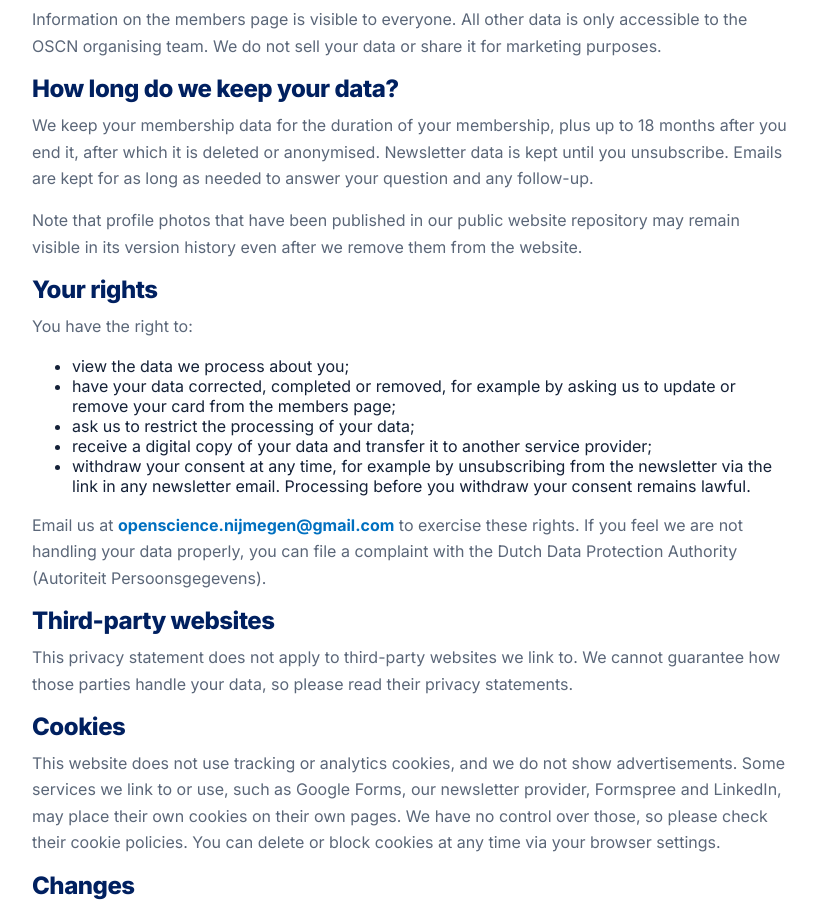
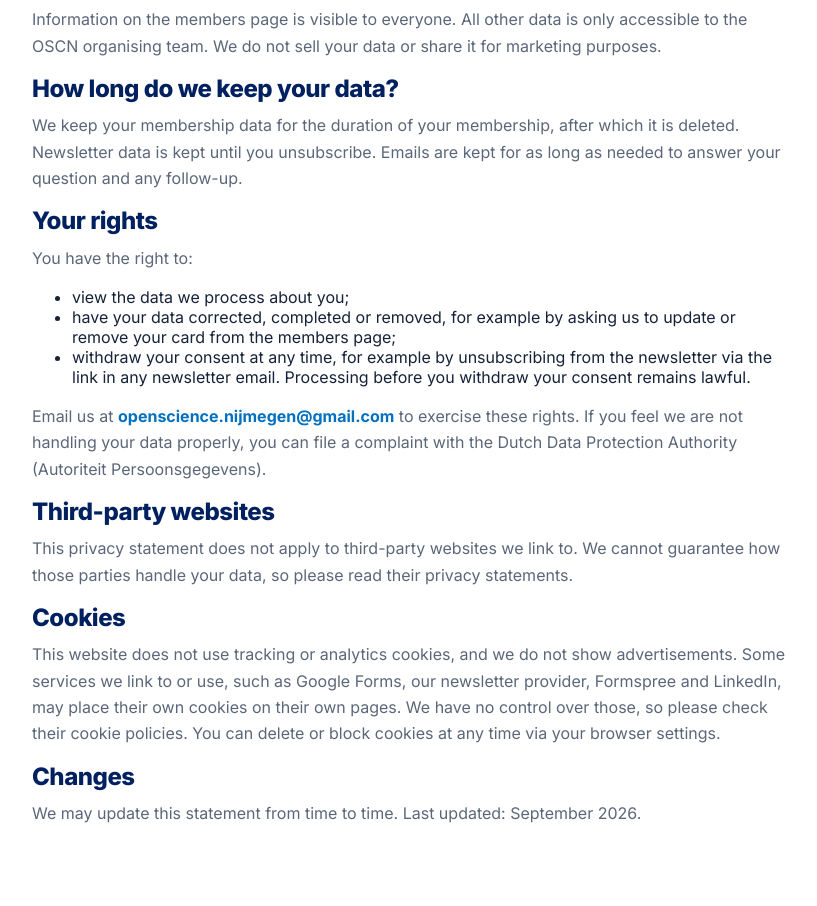
Before and after one commit to liekec/OSCN-2, a plain HTML site: page pages/privacy.html in a window 1280 px wide. Shown: the part 1331-2237 px from the top of the page, without its empty margins (56-873 px from the left). Drawn offline with Linux system fonts and the light colour scheme.

Commit message:
Update privacy.html

```diff
--- a/pages/privacy.html
+++ b/pages/privacy.html
@@ -76,16 +76,13 @@
       <p>Information on the members page is visible to everyone. All other data is only accessible to the OSCN organising team. We do not sell your data or share it for marketing purposes.</p>
 
       <h2>How long do we keep your data?</h2>
-      <p>We keep your membership data for the duration of your membership, plus up to 18 months after you end it, after which it is deleted or anonymised. Newsletter data is kept until you unsubscribe. Emails are kept for as long as needed to answer your question and any follow-up.</p>
-      <p>Note that profile photos that have been published in our public website repository may remain visible in its version history even after we remove them from the website.</p>
+      <p>We keep your membership data for the duration of your membership, after which it is deleted. Newsletter data is kept until you unsubscribe. Emails are kept for as long as needed to answer your question and any follow-up.</p>
 
       <h2>Your rights</h2>
       <p>You have the right to:</p>
       <ul>
         <li>view the data we process about you;</li>
         <li>have your data corrected, completed or removed, for example by asking us to update or remove your card from the members page;</li>
-        <li>ask us to restrict the processing of your data;</li>
-        <li>receive a digital copy of your data and transfer it to another service provider;</li>
         <li>withdraw your consent at any time, for example by unsubscribing from the newsletter via the link in any newsletter email. Processing before you withdraw your consent remains lawful.</li>
       </ul>
       <p>Email us at <a href="mailto:openscience.nijmegen@gmail.com" style="color:var(--blue);font-weight:700;">openscience.nijmegen@gmail.com</a> to exercise these rights. If you feel we are not handling your data properly, you can file a complaint with the Dutch Data Protection Authority (Autoriteit Persoonsgegevens).</p>
```
